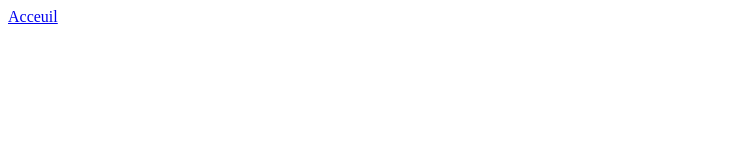
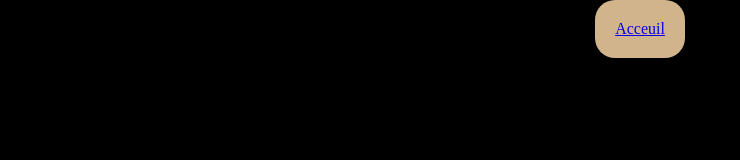
Before and after one commit to HDasilva59/portfolio, a plain HTML site: page pages/entreprise.html in a window 1280 px wide. Shown: the whole page, without its empty margins (0-740 px from the left). Drawn offline with Linux system fonts and the light colour scheme.

Commit message:
update for lamp

```diff
--- a/pages/entreprise.html
+++ b/pages/entreprise.html
@@ -5,7 +5,25 @@
     <meta name="viewport" content="width=device-width, initial-scale=1.0">
     <title>Présentation de l'entreprise</title>
 </head>
+<style>
+    body {
+        background-color: #000000;
+        display: flex;
+        justify-content: center;
+        align-items: flex-start;
+        height: 100vh;
+        margin: 0;
+    }
+    .Board {
+        border-radius: 20px;
+        background-color: #D2B48C;
+        padding: 20px;
+        text-align: center;
+        display: inline-block;
+    }
+</style>
 <body>
+<div class="Board">
     <a href="../index.html">Acceuil</a>
 
 </body>
```
Also changed, not shown: pages/service.html (+1 -1 lines), 2 other files.
